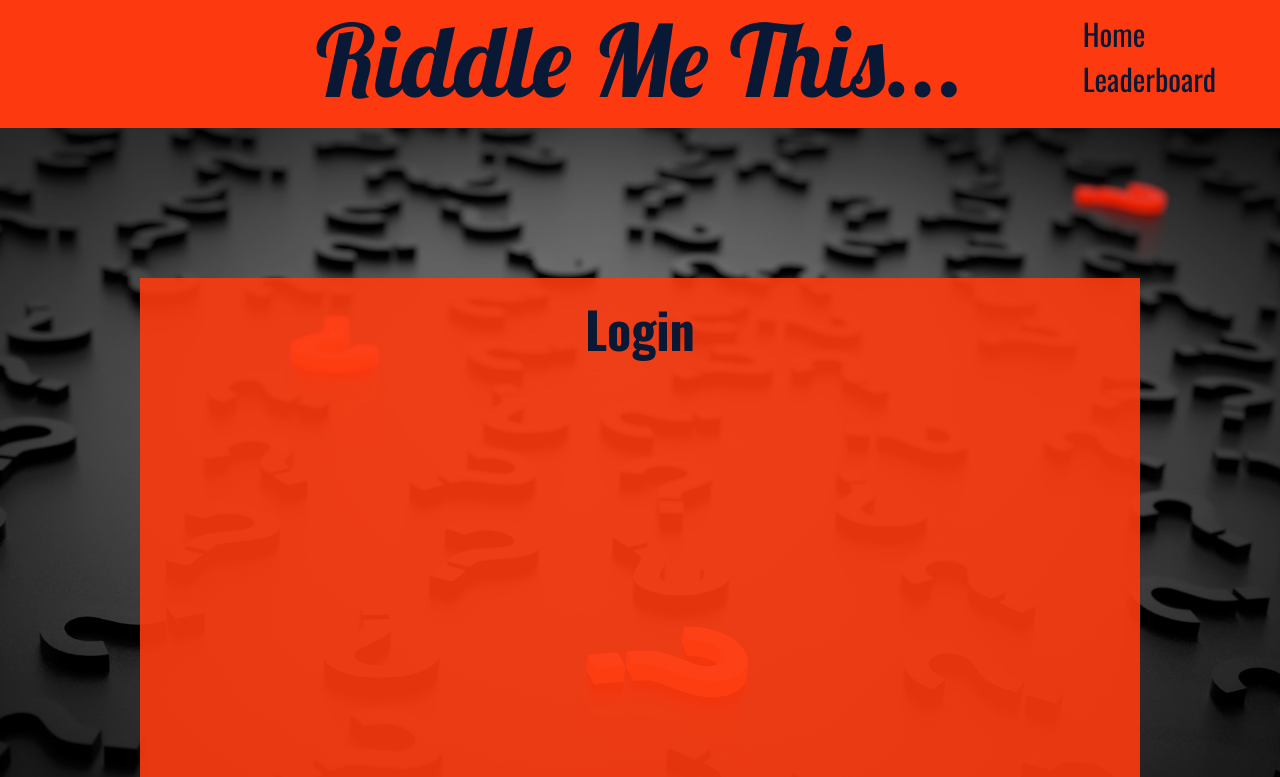
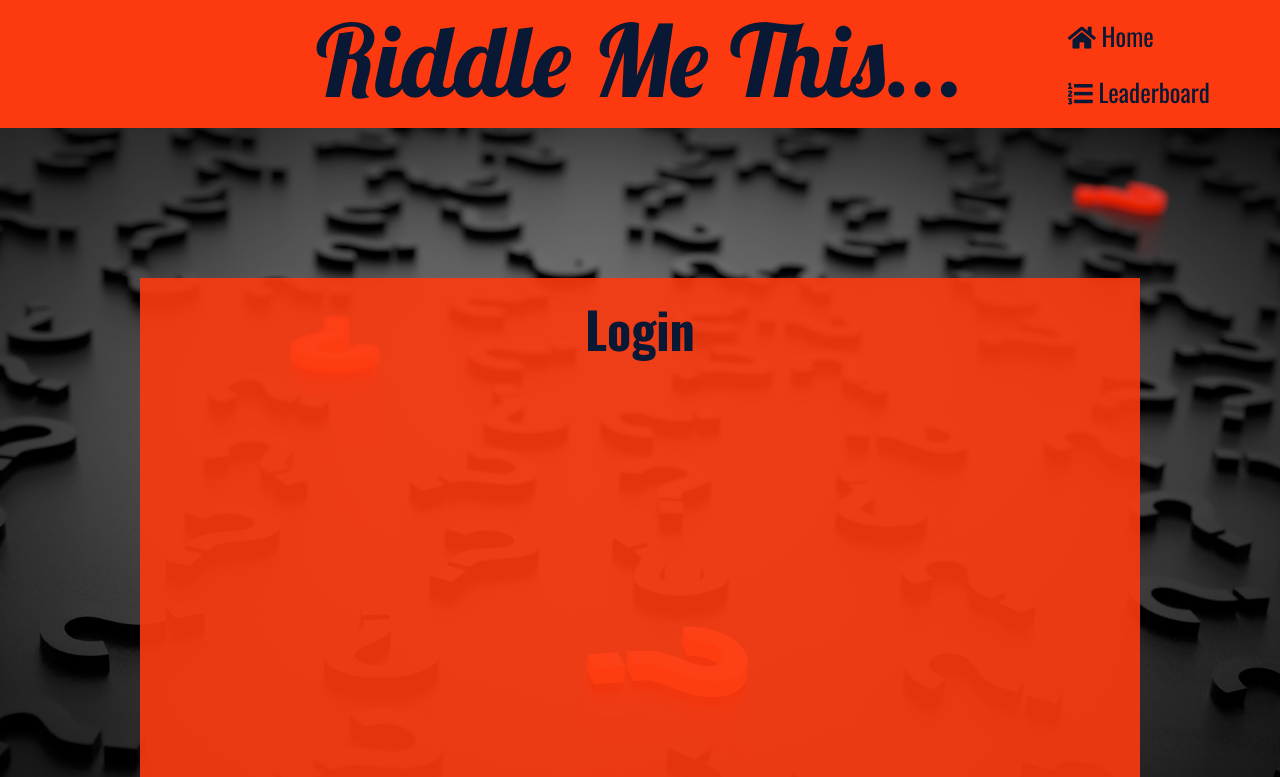
Before and after one commit to joanms/riddle-game, a Flask app: page / in a window 1280 px wide. Shown: the top 777 px of the page. Run offline with Flask 2, Linux system fonts and the light colour scheme; some libraries are stand-ins or nearby versions.

Commit message:
Fixed style of navigation links and added Font Awesom icons

```diff
--- a/static/css/style.css
+++ b/static/css/style.css
@@ -31,14 +31,6 @@
     text-align: center;
 }
 
-.menuitem a {
-color: #091834;
-}
-
-.menuitem a:hover {
-    color: #183BF0;
-}
-
 h1 {
     font-family: "Lobster", cursive;
     font-size: 100px;
@@ -60,10 +52,17 @@ h2 {
     float: right;
 }
 
+.menuitem {
+    font-family: "Oswald", sans-serif;
+    font-weight: 400;
+    font-size: 25px;
+    color: #091834;
+}
+
 .menuitem a {
-    font-family: Oswald;
-    font-weight: 400;
-    font-size: 30px;
-    color: #091834;
     text-decoration: none;
 }
+
+.menuitem a:hover {
+    color: #183BF0;
+}
--- a/templates/base.html
+++ b/templates/base.html
@@ -4,6 +4,7 @@
     <title>Riddler</title>
 
     <link rel="stylesheet" href="https://stackpath.bootstrapcdn.com/bootstrap/4.1.3/css/bootstrap.min.css" integrity="sha384-MCw98/SFnGE8fJT3GXwEOngsV7Zt27NXFoaoApmYm81iuXoPkFOJwJ8ERdknLPMO" crossorigin="anonymous">
+    <link rel="stylesheet" href="https://use.fontawesome.com/releases/v5.3.1/css/all.css" integrity="sha384-mzrmE5qonljUremFsqc01SB46JvROS7bZs3IO2EmfFsd15uHvIt+Y8vEf7N7fWAU" crossorigin="anonymous">
     <link rel="stylesheet" href="{{ url_for('static', filename='css/style.css') }}" type="text/css" />
     <meta name="viewport" content="width=device-width, initial-scale=1.0">
 </head>
@@ -17,15 +18,8 @@
                 <h1>Riddle Me This...</h1>
             </div>
             <div class="row col-xs-12 col-sm-12 col-md-2 navbar">
-                    <ul class="list-inline clearfix">
-                        <li class="col-xs-6 col-sm-3 menuitem">
-                            <a href="index.html">Home</a>
-                        </li>
-                        <li class="col-xs-6 col-sm-3 menuitem">
-                            <a href="leaderboard.html">Leaderboard</a>
-                        </li>
-                    </ul>
-                </div>
+                <a class="menuitem" href="{{ url_for('index') }}"><i class="fa fa-home"></i> Home</a>
+                <a class="menuitem" href="{{ url_for('leaderboard') }}"><i class="fa fa-list-ol"></i> Leaderboard</a>
              </div>
         </div>
     </header>
```
Lines whose indentation alone changed are shown as unchanged.
